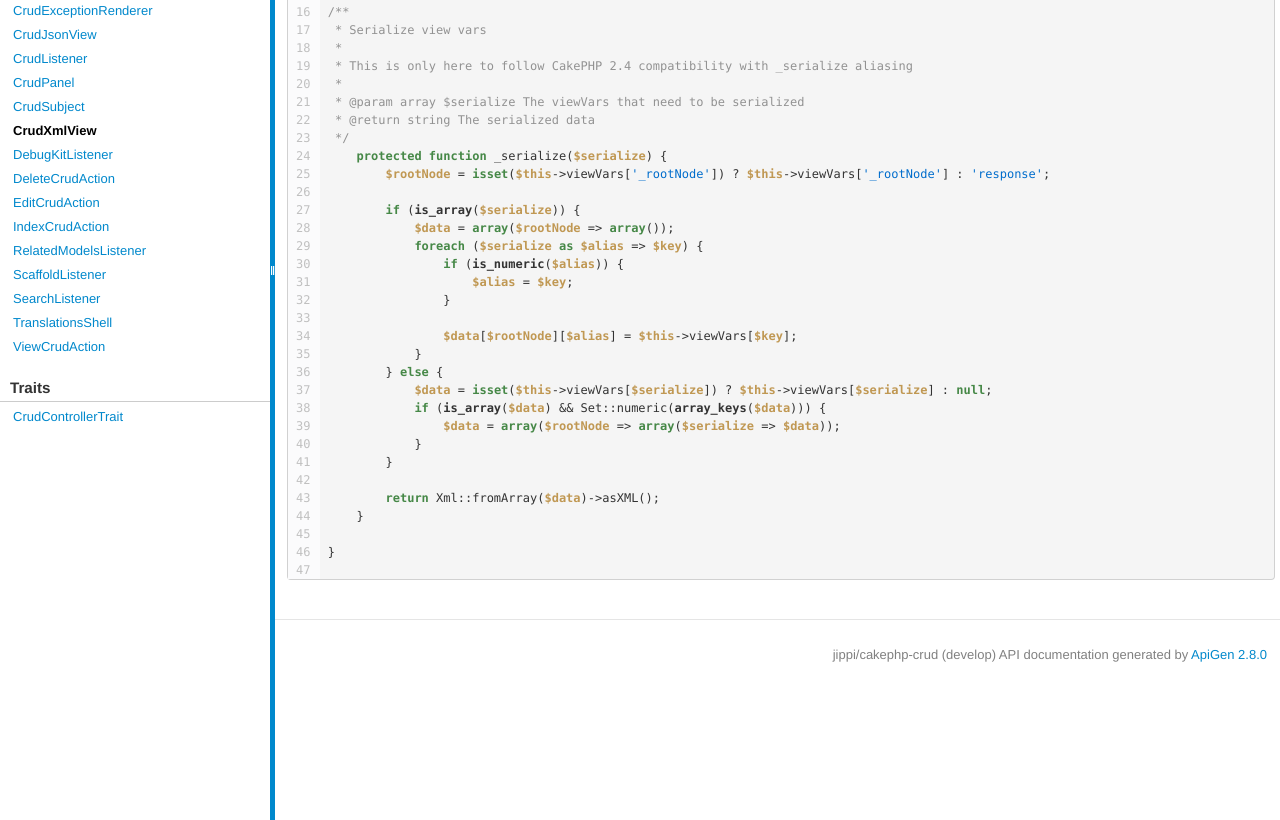
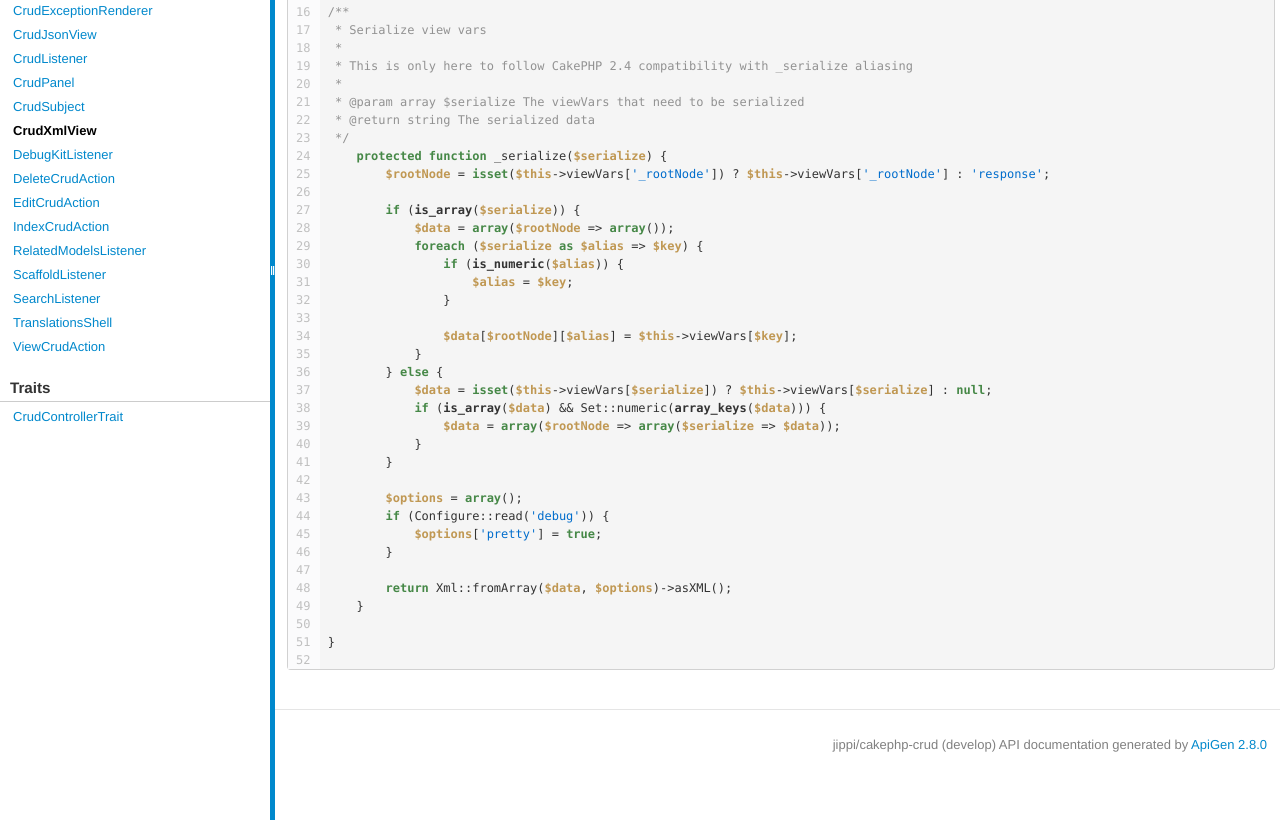
Before and after one commit to FriendsOfCake/crud, a Jekyll site: the page api/develop/source-class-CrudXmlView.html, which Jekyll copies as it is, in a window 1280 px wide. Shown: the part 320-1140 px from the top of the page. Built offline with Jekyll 4.4.1, drawn with Linux system fonts in a browser that asks for light colours.

```diff
--- a/api/develop/class-CrudJsonView.html
+++ b/api/develop/class-CrudJsonView.html
@@ -147,7 +147,7 @@ JsonView
 
 				<b>Copyright:</b>
 				Christian Winther, 2013<br />
-		<b>Located at</b> <a href="source-class-CrudJsonView.html#6-39" title="Go to source code">View/CrudJsonView.php</a><br />
+		<b>Located at</b> <a href="source-class-CrudJsonView.html#6-44" title="Go to source code">View/CrudJsonView.php</a><br />
 	</div>
 
 
@@ -165,7 +165,7 @@ JsonView
 
 			<td class="name"><div>
 			<a class="anchor" href="#__serialize">#</a>
-			<code><a href="source-class-CrudJsonView.html#16-37" title="Go to source code">_serialize</a>( <span>array <var>$serialize</var></span> )</code>
+			<code><a href="source-class-CrudJsonView.html#16-42" title="Go to source code">_serialize</a>( <span>array <var>$serialize</var></span> )</code>
 
 			<div class="description short">
 
--- a/api/develop/class-CrudXmlView.html
+++ b/api/develop/class-CrudXmlView.html
@@ -147,7 +147,7 @@ XmlView
 
 				<b>Copyright:</b>
 				Christian Winther, 2013<br />
-		<b>Located at</b> <a href="source-class-CrudXmlView.html#6-46" title="Go to source code">View/CrudXmlView.php</a><br />
+		<b>Located at</b> <a href="source-class-CrudXmlView.html#6-51" title="Go to source code">View/CrudXmlView.php</a><br />
 	</div>
 
 
@@ -165,7 +165,7 @@ XmlView
 
 			<td class="name"><div>
 			<a class="anchor" href="#__serialize">#</a>
-			<code><a href="source-class-CrudXmlView.html#16-44" title="Go to source code">_serialize</a>( <span>array <var>$serialize</var></span> )</code>
+			<code><a href="source-class-CrudXmlView.html#16-49" title="Go to source code">_serialize</a>( <span>array <var>$serialize</var></span> )</code>
 
 			<div class="description short">
 
--- a/api/develop/source-class-CrudXmlView.html
+++ b/api/develop/source-class-CrudXmlView.html
@@ -149,11 +149,16 @@
 </span><span id="40" class="l"><a class="l" href="#40">40 </a>            }
 </span><span id="41" class="l"><a class="l" href="#41">41 </a>        }
 </span><span id="42" class="l"><a class="l" href="#42">42 </a>
-</span><span id="43" class="l"><a class="l" href="#43">43 </a>        <span class="php-keyword1">return</span> Xml::fromArray(<span class="php-var">$data</span>)-&gt;asXML();
-</span><span id="44" class="l"><a class="l" href="#44">44 </a>    }
-</span><span id="45" class="l"><a class="l" href="#45">45 </a>
-</span><span id="46" class="l"><a class="l" href="#46">46 </a>}
-</span><span id="47" class="l"><a class="l" href="#47">47 </a></span></code></pre>
+</span><span id="43" class="l"><a class="l" href="#43">43 </a>        <span class="php-var">$options</span> = <span class="php-keyword1">array</span>();
+</span><span id="44" class="l"><a class="l" href="#44">44 </a>        <span class="php-keyword1">if</span> (Configure::read(<span class="php-quote">'debug'</span>)) {
+</span><span id="45" class="l"><a class="l" href="#45">45 </a>            <span class="php-var">$options</span>[<span class="php-quote">'pretty'</span>] = <span class="php-keyword1">true</span>;
+</span><span id="46" class="l"><a class="l" href="#46">46 </a>        }
+</span><span id="47" class="l"><a class="l" href="#47">47 </a>
+</span><span id="48" class="l"><a class="l" href="#48">48 </a>        <span class="php-keyword1">return</span> Xml::fromArray(<span class="php-var">$data</span>, <span class="php-var">$options</span>)-&gt;asXML();
+</span><span id="49" class="l"><a class="l" href="#49">49 </a>    }
+</span><span id="50" class="l"><a class="l" href="#50">50 </a>
+</span><span id="51" class="l"><a class="l" href="#51">51 </a>}
+</span><span id="52" class="l"><a class="l" href="#52">52 </a></span></code></pre>
 	</div>
 
 	<div id="footer">
```
Also changed, not shown: api/develop/source-class-CrudJsonView.html (+10 -5 lines).
